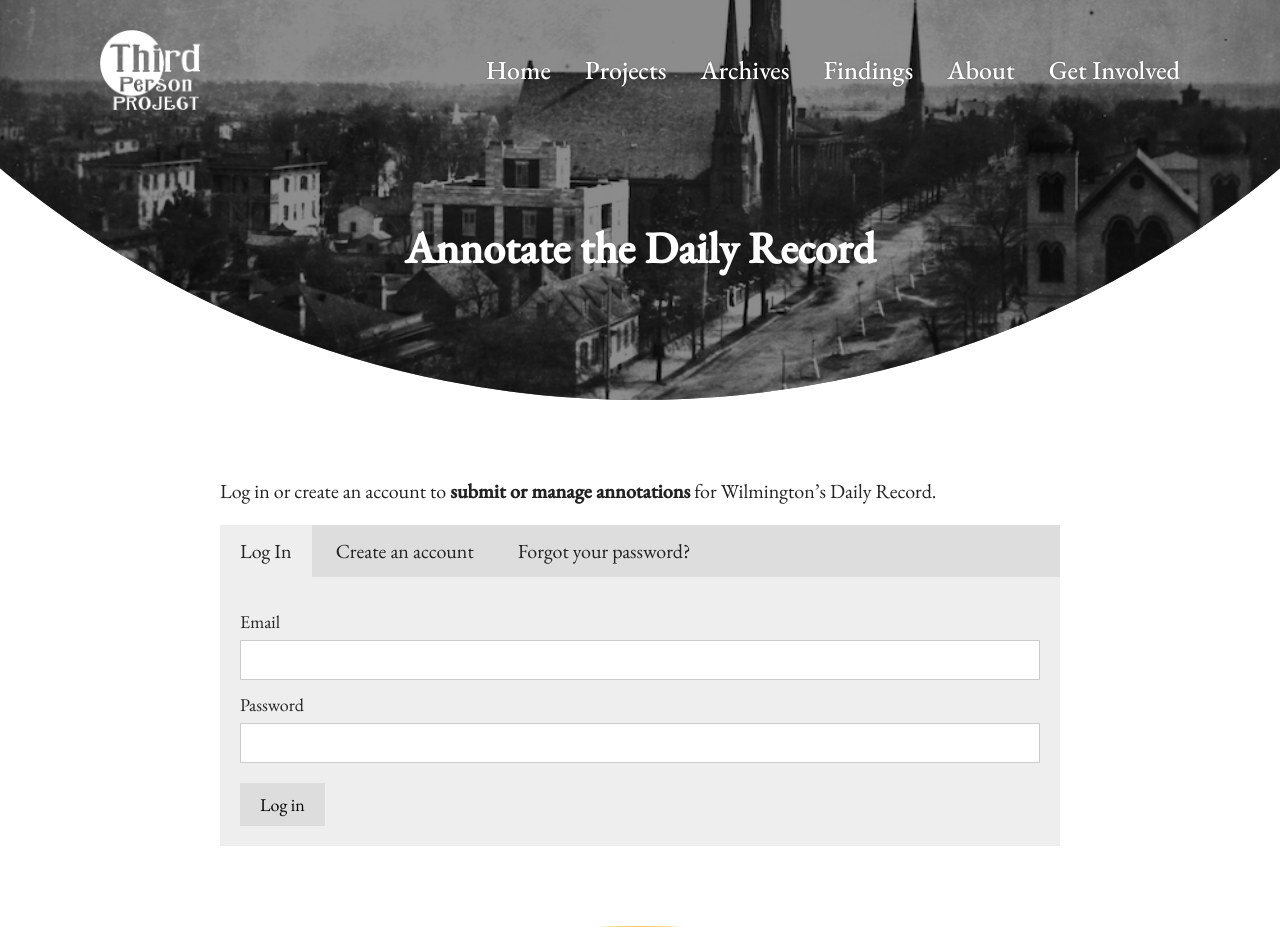
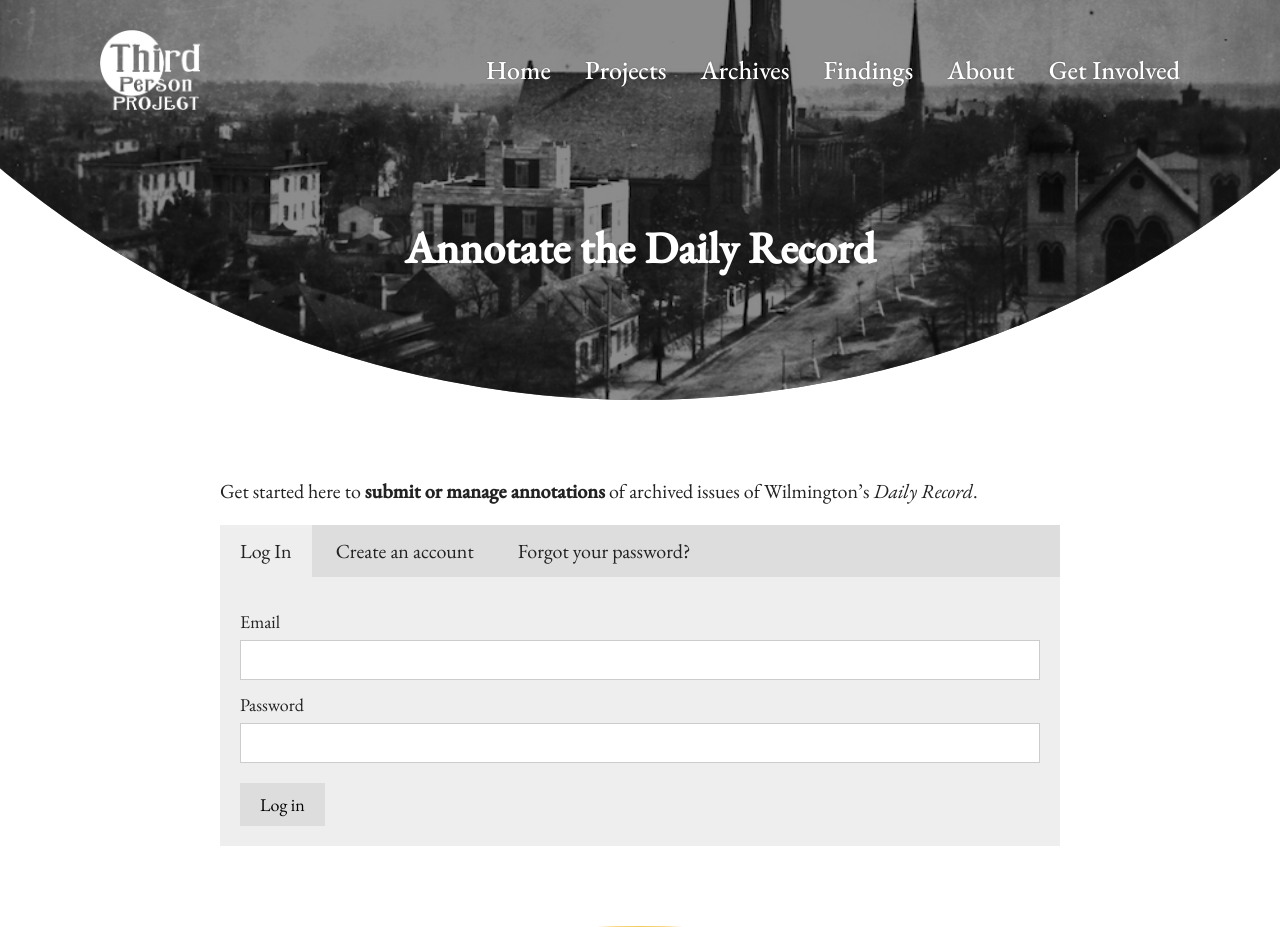
Before and after one commit to minicreative/third-person-project, a Jekyll site: the page built from admin.md, in a window 1280 px wide. Shown: the top 927 px of the page. Built offline with Jekyll 4.4.1, drawn with Linux system fonts in a browser that asks for light colours; nearby versions of some CDN libraries; comment, search, counter and statistics services are not loaded.

Commit message:
admin text modified

```diff
--- a/admin.md
+++ b/admin.md
@@ -4,7 +4,7 @@ permalink: "/annotate/"
 layout: admin
 hidden: true
 login_welcome_text: |-
-  Log in or create an account to **submit or manage annotations** for Wilmington's Daily Record.
+  Get started here to **submit or manage annotations** of archived issues of Wilmington's *Daily Record*.
 login_tab_text: Log In
 signup_tab_text: Create an account
 forgot_password_tab_text: Forgot your password?
```
